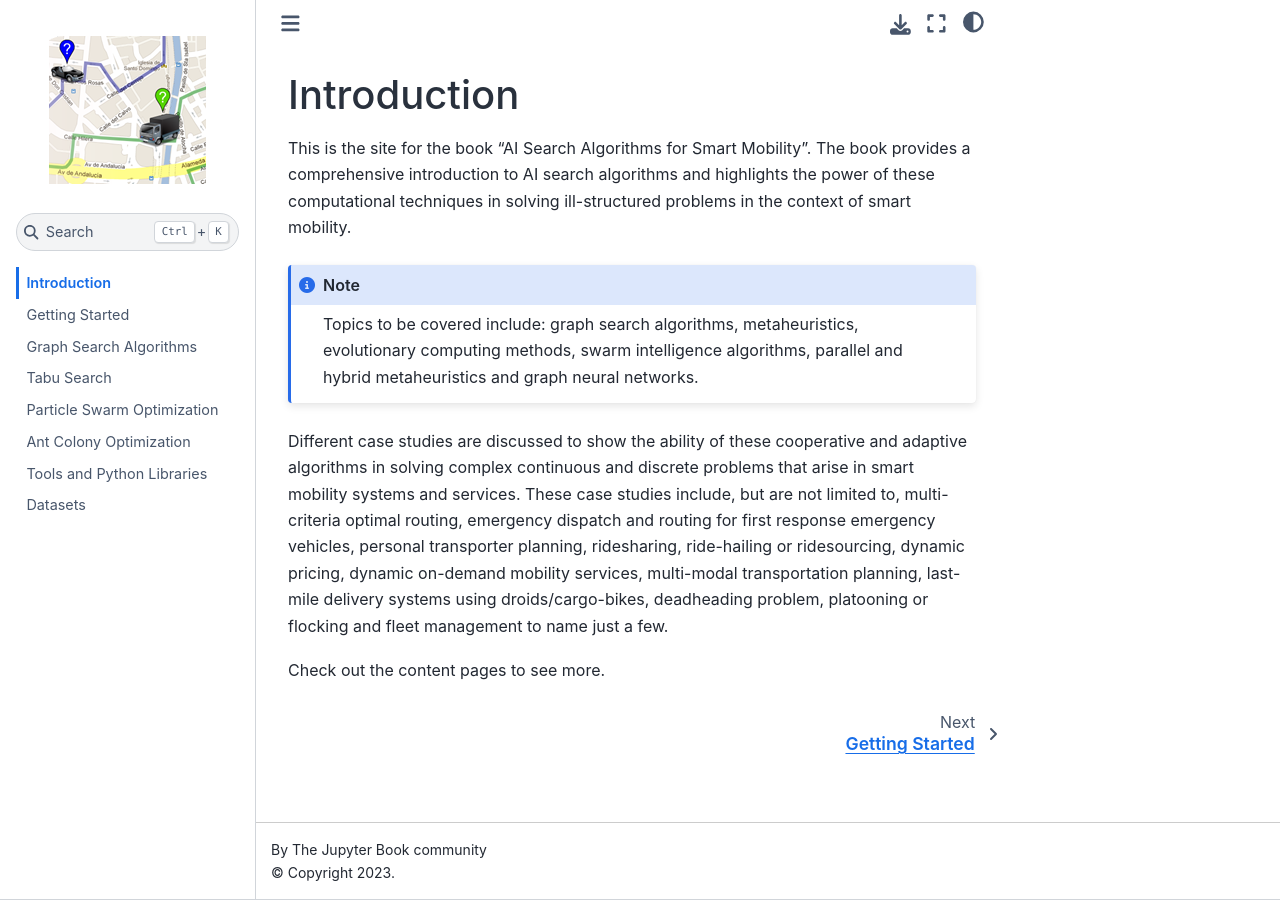
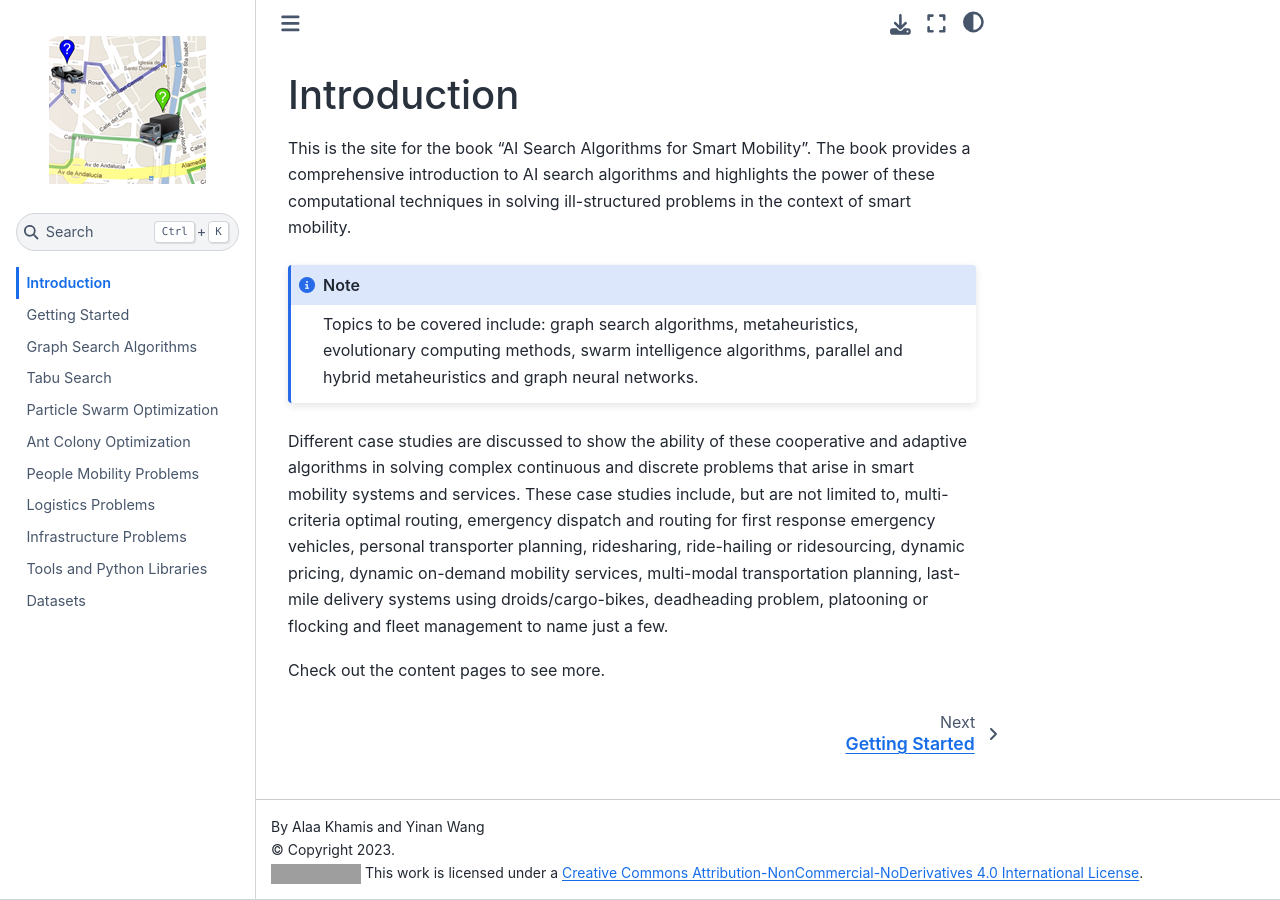
Before and after one commit to SmartMobilityAlgorithms/book, a Jupyter Book: the page built from index.md, in a window 1280 px wide. Built offline with Jupyter Book 1.0.4 settings and Sphinx 7.4.7 and the Sphinx Book theme 1.1.4, drawn with Linux system fonts in a browser that asks for light colours; pages that are not in the unit, such as notebooks, are missing from menus; grey boxes are pictures that could not be loaded.

```diff
--- a/_config.yml
+++ b/_config.yml
@@ -1,10 +1,21 @@
 # in _config.yml
 title: "AI Search Algorithms for Smart Mobility"
 logo: images/book.png
+author: Alaa Khamis and Yinan Wang
 execute:
   execute_notebooks: "off"
 sphinx:
   config:
     bibtex_reference_style: label
+    html_theme: sphinx_book_theme
 bibtex_bibfiles:
 - references.bib
+html:
+  extra_footer: |
+    <a rel="license" href="http://creativecommons.org/licenses/by-nc-nd/4.0/">
+    <img alt="Creative Commons Licence" style="border-width:0" src="https://i.creativecommons.org/l/by-nc-nd/4.0/88x31.png" /></a>
+    <span>This work is licensed under a
+    <a rel="license" href="http://creativecommons.org/licenses/by-nc-nd/4.0/">Creative Commons Attribution-NonCommercial-NoDerivatives 4.0 International License</a>.</span>
+repository:
+  url:  https://github.com/SmartMobilityAlgorithms/book
+  branch: release/updated_content
--- a/_toc.yml
+++ b/_toc.yml
@@ -9,5 +9,8 @@ chapters:
 - file: content/GeneticAlgorithms
 - file: content/ParticleSwarmOptimization
 - file: content/AntColonyOptimization
+- file: content/PeopleMobilityProblems
+- file: content/LogisticsProblems
+- file: content/InfrastructureProblems
 - file: content/ToolsAndPythonLibraries
 - file: content/Datasets
--- /dev/null
+++ b/content/InfrastructureProblems.md
@@ -0,0 +1 @@
+# Infrastructure Problems
--- /dev/null
+++ b/content/LogisticsProblems.md
@@ -0,0 +1 @@
+# Logistics Problems
--- /dev/null
+++ b/content/PeopleMobilityProblems.md
@@ -0,0 +1 @@
+# People Mobility Problems
--- a/requirements.txt
+++ b/requirements.txt
@@ -1,3 +1,6 @@
 jupyter-book
 matplotlib
 numpy
+geopandas
+contextily
+folium
```
